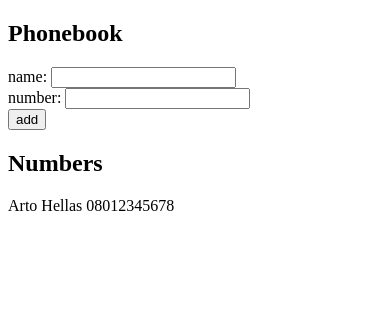
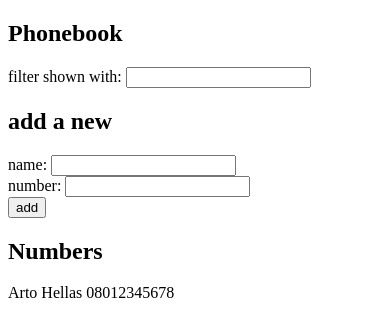
Before and after one commit to bayodesegun/fullstackopen, a React (Vite) app in the folder part2/phonebook/: page / in a window 390 px wide. Shown: the top 336 px of the page. Built offline with nearby package versions, Linux system fonts and the light colour scheme.

Commit message:
Exercise 2.9: The Phonebook Step4: implement a search/filter for the phonebook

```diff
--- a/part2/phonebook/src/App.jsx
+++ b/part2/phonebook/src/App.jsx
@@ -9,6 +9,7 @@ const App = () => {
   ])
   const [newName, setNewName] = useState('')
   const [newNumber, setNewNumber] = useState('')
+  const [nameFilter, setNameFilter] = useState('')
 
   const addNewName = (event) => {
     event.preventDefault()
@@ -35,6 +36,10 @@ const App = () => {
   return (
     <div>
       <h2>Phonebook</h2>
+      <div>
+        filter shown with: <input value={nameFilter} onChange={(ev) => setNameFilter(ev.target.value)} />
+      </div>
+      <h2>add a new</h2>
       <form>
         <div>
           name: <input value={newName} onChange={(event) => setNewName(event.target.value)} />
@@ -47,11 +52,14 @@ const App = () => {
         </div>
       </form>
       <h2>Numbers</h2>
-      {persons.map(person =>
-        (<div key={person.name}>
-          {person.name} {person.number}
-        </div>)
-      )}
+      {persons.filter(
+          person => person.name.toLowerCase().includes(nameFilter.toLowerCase())
+        ).map(person =>
+          (<div key={person.name}>
+            {person.name} {person.number}
+          </div>)
+        )
+      }
     </div>
   )
 }
```
